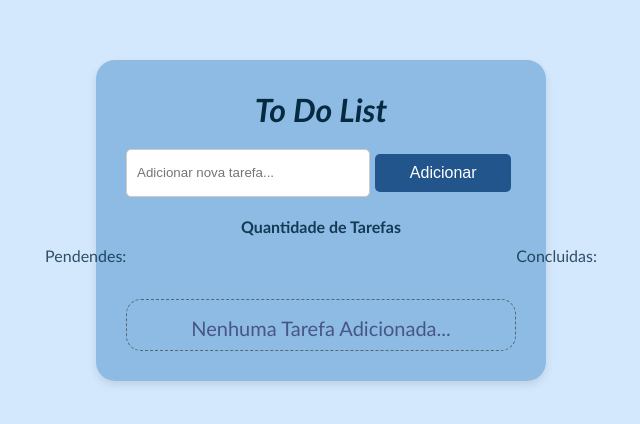
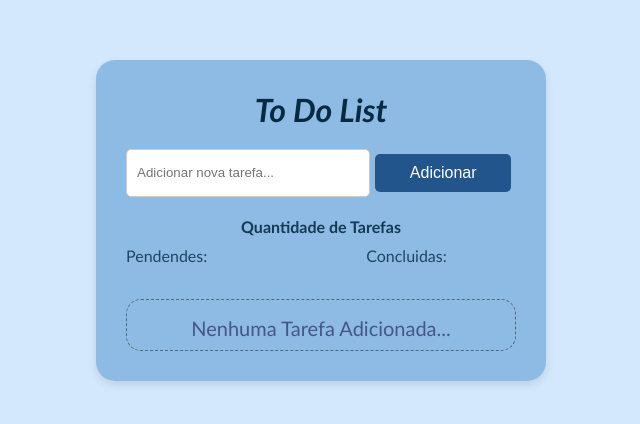
Before and after one commit to osn-osn/todoist, a plain HTML site: page index.html in a window 1280 px wide. Shown: the part 180-604 px from the top of the page, without its empty margins (319-959 px from the left). Drawn offline with Linux system fonts and the light colour scheme.

Commit message:
Update style.css

```diff
--- a/style.css
+++ b/style.css
@@ -180,7 +180,7 @@ html, body{
     margin-top: 10px;
     justify-content: center;
     display: flex;
-    gap: 100%;
+    gap: 90px;
     color:#072a43ce;
     width: 100%;
 }
```
